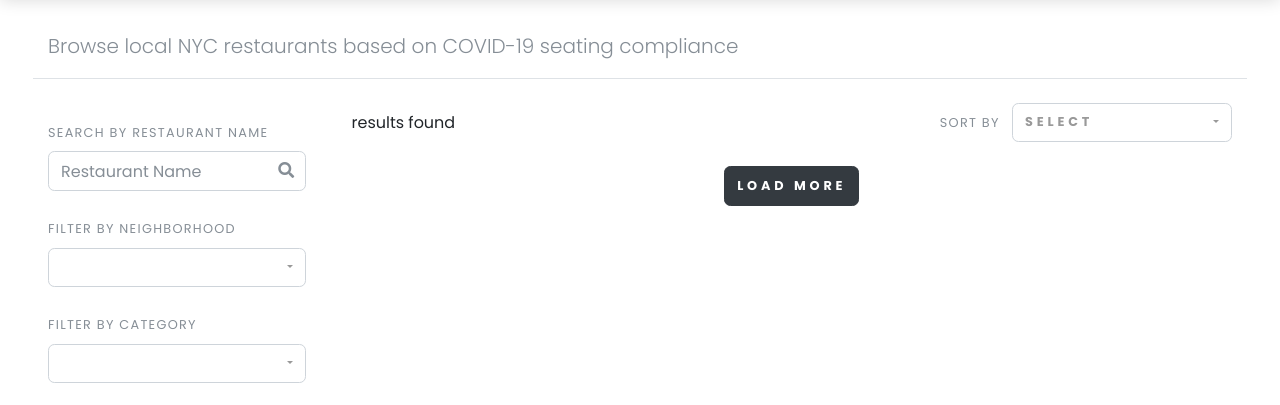
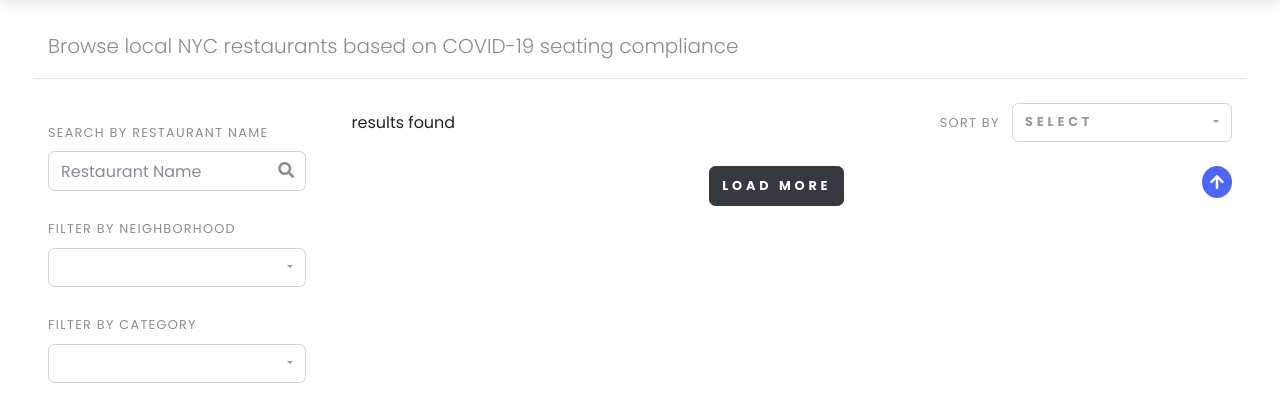
Before and after one commit to gcivil-nyu-org/dine-safe-ly, a Django app: page /restaurant/ in a window 1280 px wide. Shown: the part 90-495 px from the top of the page. Run offline with Django 3.2, Linux system fonts and the light colour scheme; some libraries are stand-ins or nearby versions; some web fonts are replaced.

Commit message:
issue #160 fixed

```diff
--- a/restaurant/templates/browse.html
+++ b/restaurant/templates/browse.html
@@ -284,27 +284,11 @@
             </div>
             <div class="text-center">
                 <button type="button" class="btn btn-dark mb-2" onclick="load_more()" id="load_button">Load More</button>
-                <a href="#topSection" id="myBtn" class="btn btn-dark mb-2">
-                    <i class="fa fa-arrow-up"></i>
+                <a href="#topSection" id="myBtn" class="btn-primary float-right mb-2 rounded-circle" data-toggle="tooltip" data-placement="top" data-original-title="Scroll to top">
+                    <i class="fa fa-arrow-up m-2"></i>
                 </a>
             </div>
         </div>
-          <script>
-          $(function() {
-
-              var $btn = $('#myBtn');
-              var $home = $('#topSection');
-              var startpoint = $home.scrollTop() + $home.height();
-
-              $(window).on('scroll', function() {
-                if($(window).scrollTop() > startpoint) {
-                  $btn.show();
-                } else {
-                  $btn.hide();
-                }
-              });
-            });
-          </script>
         <script>
 		var page_global = 1; // Global page number
         var restaurant_content_list = null;
```
